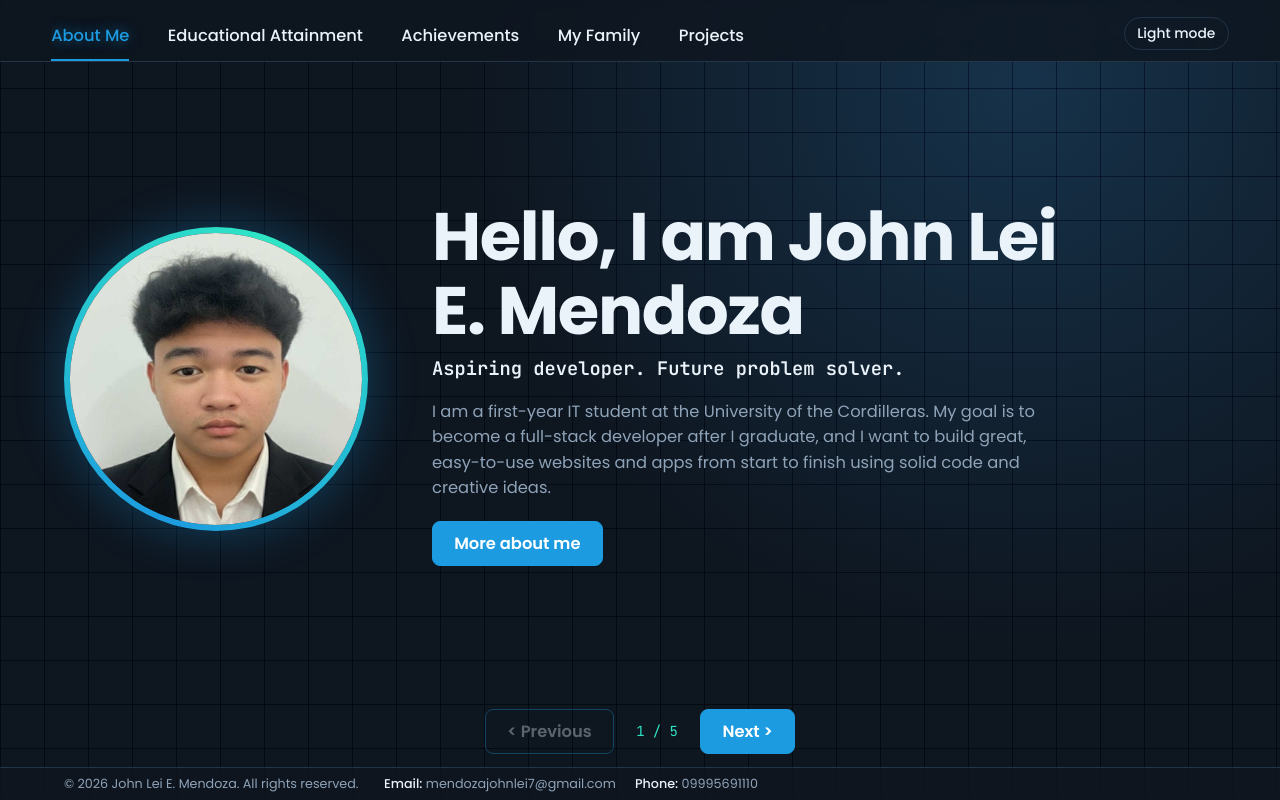
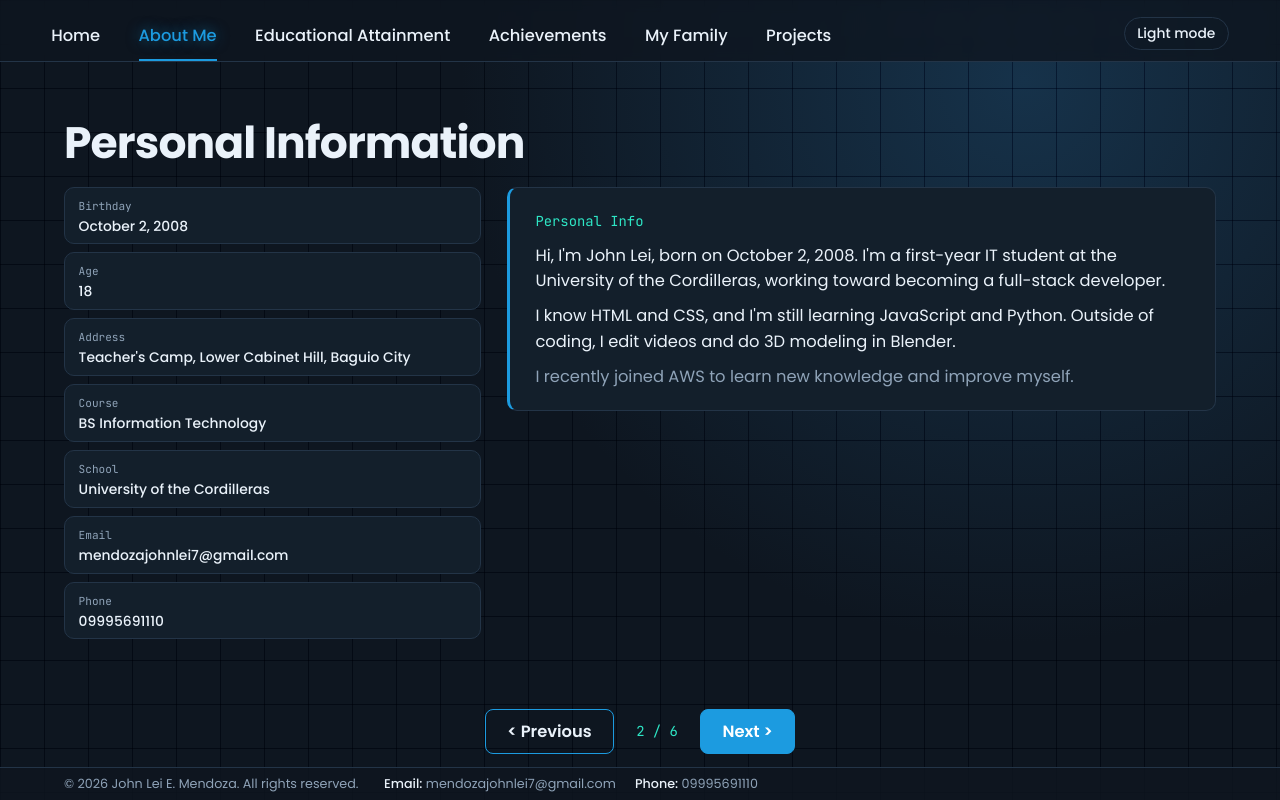
Before and after one commit to zhepplays6-rgb/mendozajohnlei, a plain HTML site: page index.html in a window 1280 px wide. Both pictures are taken after a click on the button "About Me". Drawn offline with Linux system fonts and the light colour scheme.

Commit message:
Add files via upload

```diff
--- a/index.html
+++ b/index.html
@@ -48,13 +48,17 @@ main{flex:1;min-height:0;display:flex;padding:0 5vw}
 :root[data-theme="light"] .photo img.lt{opacity:1}
 h1{font-size:clamp(2rem,8.5vh,4.2rem);margin:1vh 0}
 h2{font-size:clamp(1.6rem,5.5vh,2.8rem);margin-bottom:2.4vh}
+.sub{color:var(--mute);margin:-1.4vh 0 1.6vh}
 .txt{flex:1;min-width:0;max-width:62ch}.txt.wide{max-width:none}
 .type{font:600 1.15em 'JetBrains Mono',monospace;min-height:1.6em}
 .cur{display:inline-block;width:.6ch;height:1.1em;background:var(--neon);vertical-align:-.2em;margin-left:2px;animation:bl 1s steps(1) infinite}
 @keyframes bl{50%{opacity:0}}
-.lead{color:var(--mute);margin-top:1.6vh}
-#more{margin-top:1.6vh;color:var(--mute);border-left:2px solid var(--accent);padding-left:1rem}
-.btns{margin-top:2.6vh}
+.socials{display:flex;flex-wrap:wrap;gap:.6rem;margin-top:2.4vh;list-style:none;padding:0}
+.socials a{display:inline-flex;align-items:center;gap:.5em;font:500 .95em Poppins,sans-serif;color:var(--ink);text-decoration:none;background:var(--panel);border:1px solid var(--line);border-radius:999px;padding:.45em 1.1em;transition:border-color .15s,color .15s,box-shadow .15s,transform .15s}
+.socials svg{width:1.15em;height:1.15em;fill:currentColor;flex:0 0 auto;color:var(--neon);transition:color .15s}
+.socials a:hover svg{color:var(--accent)}
+.socials a:hover{border-color:var(--accent);color:var(--accent);box-shadow:0 0 16px #1c9be055;transform:translateY(-2px)}
+.socials a:focus-visible{outline:2px solid var(--neon);outline-offset:3px}
 button.fill,footer button{font:600 1em Poppins,sans-serif;cursor:pointer;border:1.5px solid var(--accent);background:transparent;color:var(--ink);padding:.55em 1.3em;border-radius:8px;transition:background .15s,box-shadow .15s}
 button.fill{background:var(--accent);color:#fff}
 button.fill:hover,footer button:hover:not(:disabled){box-shadow:0 0 18px #1c9be099}
@@ -71,6 +75,15 @@ footer button:disabled{opacity:.35;cursor:default}
 .tile b{display:block}.tile small{color:var(--mute)}
 .tile .av{display:grid;place-items:center;width:2.6em;height:2.6em;border-radius:50%;background:#1c9be025;color:var(--accent);font-weight:600;margin-bottom:1vh}
 .tile.ach h3{font-size:1.1em;margin:.4vh 0}
+.compact{grid-template-columns:repeat(auto-fit,minmax(min(100%,190px),1fr));gap:.5rem}
+.compact .tile{padding:.5rem .85rem;font-size:.85em;line-height:1.35}
+.compact .tile small{font-size:.8em}
+.about{display:grid;grid-template-columns:minmax(0,1fr) minmax(0,1.7fr);gap:clamp(.8rem,2.4vw,1.6rem);align-items:start;max-height:100%;overflow-y:auto;scrollbar-width:thin}
+.about .compact{grid-template-columns:1fr}
+.card.bio{max-width:none;padding:clamp(.9rem,2.6vh,1.4rem) clamp(1rem,2.4vw,1.6rem)}
+.card.bio p{margin-top:1.2vh}
+@media (max-width:820px){.about{grid-template-columns:1fr}.about .compact{grid-template-columns:repeat(2,1fr)}}
+.tile.info b{font-weight:500;overflow-wrap:anywhere;margin-top:.3vh}
 footer{flex-shrink:0;display:flex;justify-content:center;align-items:center;gap:1.4rem;padding:1.6vh 5vw}
 .legal{display:flex;justify-content:flex-start;align-items:center;flex-wrap:wrap;gap:.3rem 1.6rem;flex-shrink:0;padding:.9vh max(5vw,260px) .9vh 5vw;border-top:1px solid var(--line);background:var(--hdr);color:var(--mute);font-size:.78em;line-height:1.4}
 .legal ul{list-style:none;padding:0;display:flex;flex-wrap:wrap;gap:.2rem 1.2rem}
@@ -86,27 +99,42 @@ footer{flex-shrink:0;display:flex;justify-content:center;align-items:center;gap:
 <body>
 <header>
   <nav class="top" id="top" aria-label="Sections">
-    <button data-n="0">About Me</button>
-    <button data-n="1">Educational Attainment</button>
-    <button data-n="2">Achievements</button>
-    <button data-n="3">My Family</button>
-    <button data-n="4">Projects</button>
+    <button data-n="0">Home</button>
+    <button data-n="1">About Me</button>
+    <button data-n="2">Educational Attainment</button>
+    <button data-n="3">Achievements</button>
+    <button data-n="4">My Family</button>
+    <button data-n="5">Projects</button>
   </nav>
   <button id="theme" type="button" aria-label="Switch to light mode">Light mode</button>
 </header>
 <main>
-  <!-- 1 ABOUT ME -->
-  <section class="page on" aria-label="About Me">
+  <!-- 1 HOME -->
+  <section class="page on" aria-label="Home">
     <div class="photo"><span>JM</span><img class="base" src="pRoFiLe.jpg" alt="Photo of John Lei E. Mendoza" onerror="this.remove()"><img class="lt" src="profile-light.jpg" alt="" aria-hidden="true" onerror="this.remove()"></div>
     <div class="txt">
       <h1>Hello, I am John Lei E. Mendoza</h1>
       <p class="type"><span id="typed"></span><i class="cur"></i></p>
-      <p class="lead">I am a first-year IT student at the University of the Cordilleras. My goal is to become a full-stack developer after I graduate, and I want to build great, easy-to-use websites and apps from start to finish using solid code and creative ideas.</p>
-      <div class="btns"><button class="fill" id="moreBtn" aria-expanded="false">More about me</button></div>
-      <p id="more" hidden>I have always enjoyed learning and taking on challenges. In elementary, I was a consistent honor student, won first place in the Damath competition, and graduated as class salutatorian. Today, as a BSIT student at the University of the Cordilleras, I am building my skills in programming and web development so I can grow into a full-stack developer who turns ideas into useful websites and apps.</p>
+      <ul class="socials" id="socials" aria-label="Social media"></ul>
     </div>
   </section>
-  <!-- 2 EDUCATIONAL ATTAINMENT -->
+  <!-- 2 ABOUT ME -->
+  <section class="page" aria-label="About Me">
+    <div class="txt wide">
+      <h2>Personal Information</h2>
+      <div class="about">
+        <div class="grid4 compact" id="info"></div>
+        <div class="card bio">
+          <small class="code">Personal Info</small>
+          <!-- EDIT YOUR TEXT HERE -->
+          <p>Hi, I'm John Lei, born on October 2, 2008. I'm a first-year IT student at the University of the Cordilleras, working toward becoming a full-stack developer.</p>
+          <p>I know HTML and CSS, and I'm still learning JavaScript and Python. Outside of coding, I edit videos and do 3D modeling in Blender.</p>
+          <p>I recently joined AWS to learn new knowledge and improve myself.</p>
+        </div>
+      </div>
+    </div>
+  </section>
+  <!-- 3 EDUCATIONAL ATTAINMENT -->
   <section class="page" aria-label="Educational Attainment">
     <div class="txt wide">
       <h2>Educational Attainment</h2>
@@ -114,21 +142,21 @@ footer{flex-shrink:0;display:flex;justify-content:center;align-items:center;gap:
       <div class="card"><h3 id="edT"></h3><p class="code" id="edY"></p><p id="edD"></p></div>
     </div>
   </section>
-  <!-- 3 ACHIEVEMENTS -->
+  <!-- 4 ACHIEVEMENTS -->
   <section class="page" aria-label="Achievements">
     <div class="txt wide">
       <h2>Achievements</h2>
       <div class="grid3" id="ach"></div>
     </div>
   </section>
-  <!-- 4 MY FAMILY -->
+  <!-- 5 MY FAMILY -->
   <section class="page" aria-label="My Family">
     <div class="txt wide">
       <h2>My Family</h2>
       <div class="grid4" id="fam"></div>
     </div>
   </section>
-  <!-- 5 PROJECTS -->
+  <!-- 6 PROJECTS -->
   <section class="page" aria-label="Projects">
     <div class="txt wide">
       <h2>Projects</h2>
@@ -139,7 +167,7 @@ footer{flex-shrink:0;display:flex;justify-content:center;align-items:center;gap:
 <!-- Previous / Next buttons: move this block if the instructions give a different placement -->
 <footer>
   <button id="prev" aria-label="Previous page">&lt; Previous</button>
-  <span id="count" class="code">1 / 5</span>
+  <span id="count" class="code">1 / 6</span>
   <button id="next" class="fill" aria-label="Next page">Next &gt;</button>
 </footer>
 <div class="legal">
@@ -198,10 +226,33 @@ footer{flex-shrink:0;display:flex;justify-content:center;align-items:center;gap:
   if(window.matchMedia('(prefers-reduced-motion:reduce)').matches){t.textContent=line}
   else{(function go(){t.textContent=line.slice(0,c++);if(c<=line.length)setTimeout(go,55)})()}
 
-  var mb=document.getElementById('moreBtn'),m=document.getElementById('more');
-  mb.onclick=function(){var o=m.hidden;m.hidden=!o;mb.setAttribute('aria-expanded',o);mb.textContent=o?'Show less':'More about me'};
+  /* Social buttons: EDIT YOUR LINKS HERE (label, link) */
+  var socials=[
+    ['GitHub','https://github.com/zhepplays6-rgb'],
+    ['Discord','https://discord.gg/MdB4aWbv'],
+    ['Facebook','https://www.facebook.com/share/19kDcxTMDZ/?mibextid=wwXIfr'],
+    ['TikTok','https://www.tiktok.com/@imnotzhep?_r=1&_t=ZS-9BAMrpglW6P']
+  ];
+  var icons={
+    GitHub:'M12 .297c-6.63 0-12 5.373-12 12 0 5.303 3.438 9.8 8.205 11.385.6.113.82-.258.82-.577 0-.285-.01-1.04-.015-2.04-3.338.724-4.042-1.61-4.042-1.61C4.422 18.07 3.633 17.7 3.633 17.7c-1.087-.744.084-.729.084-.729 1.205.084 1.838 1.236 1.838 1.236 1.07 1.835 2.809 1.305 3.495.998.108-.776.417-1.305.76-1.605-2.665-.3-5.466-1.332-5.466-5.93 0-1.31.465-2.38 1.235-3.22-.135-.303-.54-1.523.105-3.176 0 0 1.005-.322 3.3 1.23.96-.267 1.98-.399 3-.405 1.02.006 2.04.138 3 .405 2.28-1.552 3.285-1.23 3.285-1.23.645 1.653.24 2.873.12 3.176.765.84 1.23 1.91 1.23 3.22 0 4.61-2.805 5.625-5.475 5.92.42.36.81 1.096.81 2.22 0 1.606-.015 2.896-.015 3.286 0 .315.21.69.825.57C20.565 22.092 24 17.592 24 12.297c0-6.627-5.373-12-12-12',
+    Discord:'M20.317 4.3698a19.7913 19.7913 0 00-4.8851-1.5152.0741.0741 0 00-.0785.0371c-.211.3753-.4447.8648-.6083 1.2495-1.8447-.2762-3.68-.2762-5.4868 0-.1636-.3933-.4058-.8742-.6177-1.2495a.077.077 0 00-.0785-.037 19.7363 19.7363 0 00-4.8852 1.515.0699.0699 0 00-.0321.0277C.5334 9.0458-.319 13.5799.0992 18.0578a.0824.0824 0 00.0312.0561c2.0528 1.5076 4.0413 2.4228 5.9929 3.0294a.0777.0777 0 00.0842-.0276c.4616-.6304.8731-1.2952 1.226-1.9942a.076.076 0 00-.0416-.1057c-.6528-.2476-1.2743-.5495-1.8722-.8923a.077.077 0 01-.0076-.1277c.1258-.0943.2517-.1923.3718-.2914a.0743.0743 0 01.0776-.0105c3.9278 1.7933 8.18 1.7933 12.0614 0a.0739.0739 0 01.0785.0095c.1202.099.246.1981.3728.2924a.077.077 0 01-.0066.1276 12.2986 12.2986 0 01-1.873.8914.0766.0766 0 00-.0407.1067c.3604.698.7719 1.3628 1.225 1.9932a.076.076 0 00.0842.0286c1.961-.6067 3.9495-1.5219 6.0023-3.0294a.077.077 0 00.0313-.0552c.5004-5.177-.8382-9.6739-3.5485-13.6604a.061.061 0 00-.0312-.0286zM8.02 15.3312c-1.1825 0-2.1569-1.0857-2.1569-2.419 0-1.3332.9555-2.4189 2.157-2.4189 1.2108 0 2.1757 1.0952 2.1568 2.419 0 1.3332-.9555 2.4189-2.1569 2.4189zm7.9748 0c-1.1825 0-2.1569-1.0857-2.1569-2.419 0-1.3332.9554-2.4189 2.1569-2.4189 1.2108 0 2.1757 1.0952 2.1568 2.419 0 1.3332-.946 2.4189-2.1568 2.4189Z',
+    Facebook:'M24 12.073c0-6.627-5.373-12-12-12s-12 5.373-12 12c0 5.99 4.388 10.954 10.125 11.854v-8.385H7.078v-3.47h3.047V9.43c0-3.007 1.792-4.669 4.533-4.669 1.312 0 2.686.235 2.686.235v2.953H15.83c-1.491 0-1.956.925-1.956 1.874v2.25h3.328l-.532 3.47h-2.796v8.385C19.612 23.027 24 18.062 24 12.073z',
+    TikTok:'M12.525.02c1.31-.02 2.61-.01 3.91-.02.08 1.53.63 3.09 1.75 4.17 1.12 1.11 2.7 1.62 4.24 1.79v4.03c-1.44-.05-2.89-.35-4.2-.97-.57-.26-1.1-.59-1.62-.93-.01 2.92.01 5.84-.02 8.75-.08 1.4-.54 2.79-1.35 3.94-1.31 1.92-3.58 3.17-5.91 3.21-1.43.08-2.86-.31-4.08-1.03-2.02-1.19-3.44-3.37-3.65-5.71-.02-.5-.03-1-.01-1.49.18-1.9 1.12-3.72 2.58-4.96 1.66-1.44 3.98-2.13 6.15-1.72.02 1.48-.04 2.96-.04 4.44-.99-.32-2.15-.23-3.02.37-.63.41-1.11 1.04-1.36 1.75-.21.51-.15 1.07-.14 1.61.24 1.64 1.82 3.02 3.5 2.87 1.12-.01 2.19-.66 2.77-1.61.19-.33.4-.67.41-1.06.1-1.79.06-3.57.07-5.36.01-4.03-.01-8.05.02-12.07z'
+  };
+  document.getElementById('socials').innerHTML=socials.map(function(x){
+    return '<li><a href="'+x[1]+'" target="_blank" rel="noopener noreferrer"><svg viewBox="0 0 24 24" aria-hidden="true"><path d="'+icons[x[0]]+'"/></svg>'+x[0]+'</a></li>';
+  }).join('');
 
   /* EDIT YOUR CONTENT HERE */
+  var info=[
+    ['Birthday','October 2, 2008'],
+    ['Age','18'],
+    ['Address','Teacher\'s Camp, Lower Cabinet Hill, Baguio City'],
+    ['Course','BS Information Technology'],
+    ['School','University of the Cordilleras'],
+    ['Email','mendozajohnlei7@gmail.com'],
+    ['Phone','09995691110']
+  ];
   var edu=[
     ['Elementary','Dusoc Elementary School','2014 - 2020','Consistent honor student. Grades 3 and 4: 2nd place, Damath competition. Grades 5 and 6: 1st place, Damath competition. Graduated as class salutatorian.'],
     ['Junior High','Bayambang National High School - Junior High School','2020 - 2024','Add honors or notes here.'],
@@ -230,6 +281,7 @@ footer{flex-shrink:0;display:flex;justify-content:center;align-items:center;gap:
   }
   edu.forEach(function(e,n){var b=document.createElement('button');b.setAttribute('role','tab');b.textContent=e[0];b.onclick=function(){setEd(n)};et.appendChild(b)});
   setEd(3);
+  document.getElementById('info').innerHTML=info.map(function(f){return '<div class="tile info"><small class="code">'+f[0]+'</small><b>'+f[1]+'</b></div>'}).join('');
   document.getElementById('ach').innerHTML=ach.map(function(a){return '<div class="tile ach"><span class="code">'+a[1]+'</span><h3>'+a[0]+'</h3><small>'+a[2]+'</small></div>'}).join('');
   document.getElementById('fam').innerHTML=fam.map(function(f){return '<div class="tile"><div class="av">'+initials(f[1])+'</div><b>'+f[1]+'</b><small>'+f[0]+'</small></div>'}).join('');
   document.getElementById('proj').innerHTML=proj.map(function(p){return '<div class="tile ach"><span class="code">'+p[1]+'</span><h3>'+p[0]+'</h3><small>'+p[2]+'</small></div>'}).join('');
```
